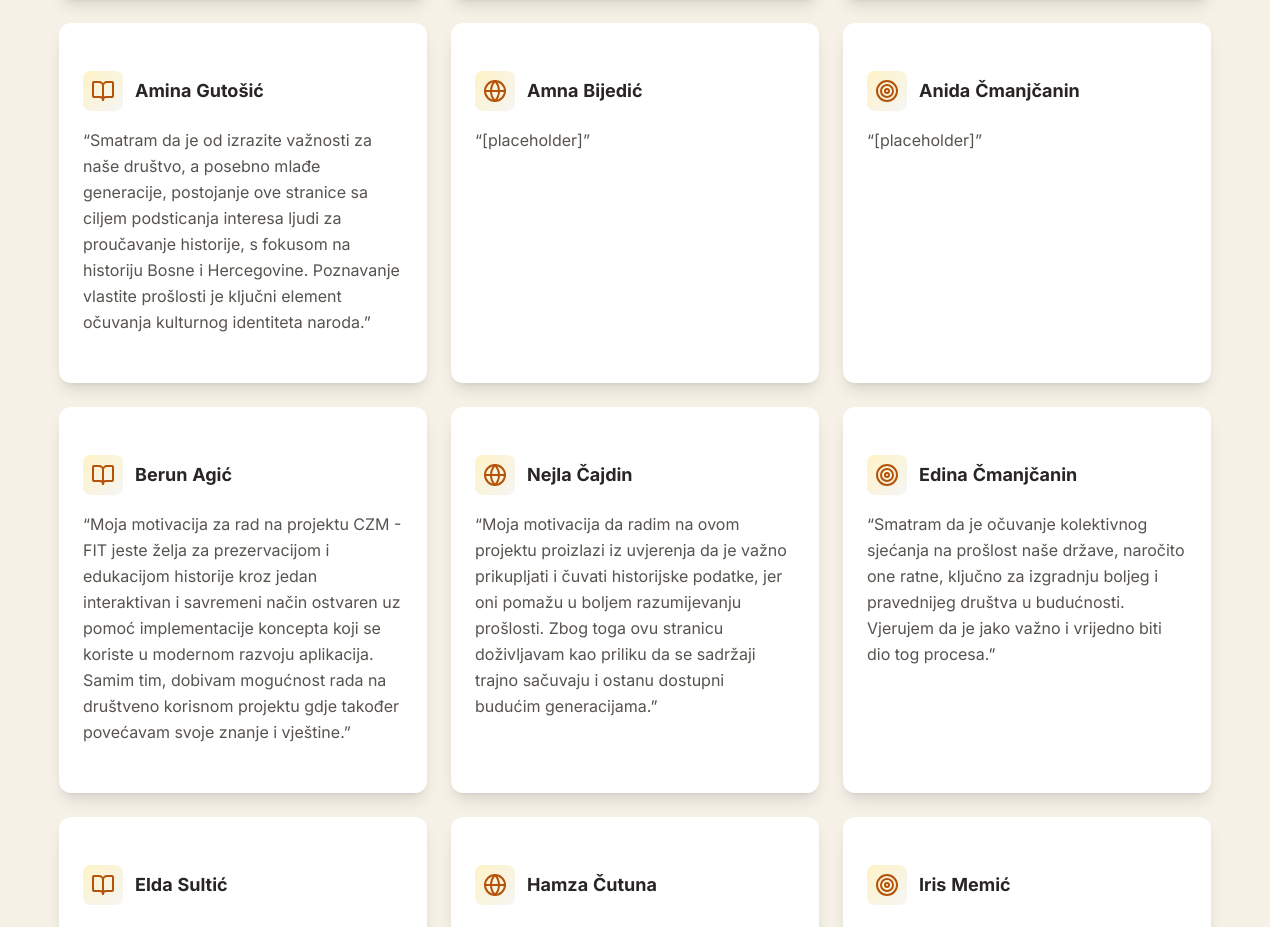
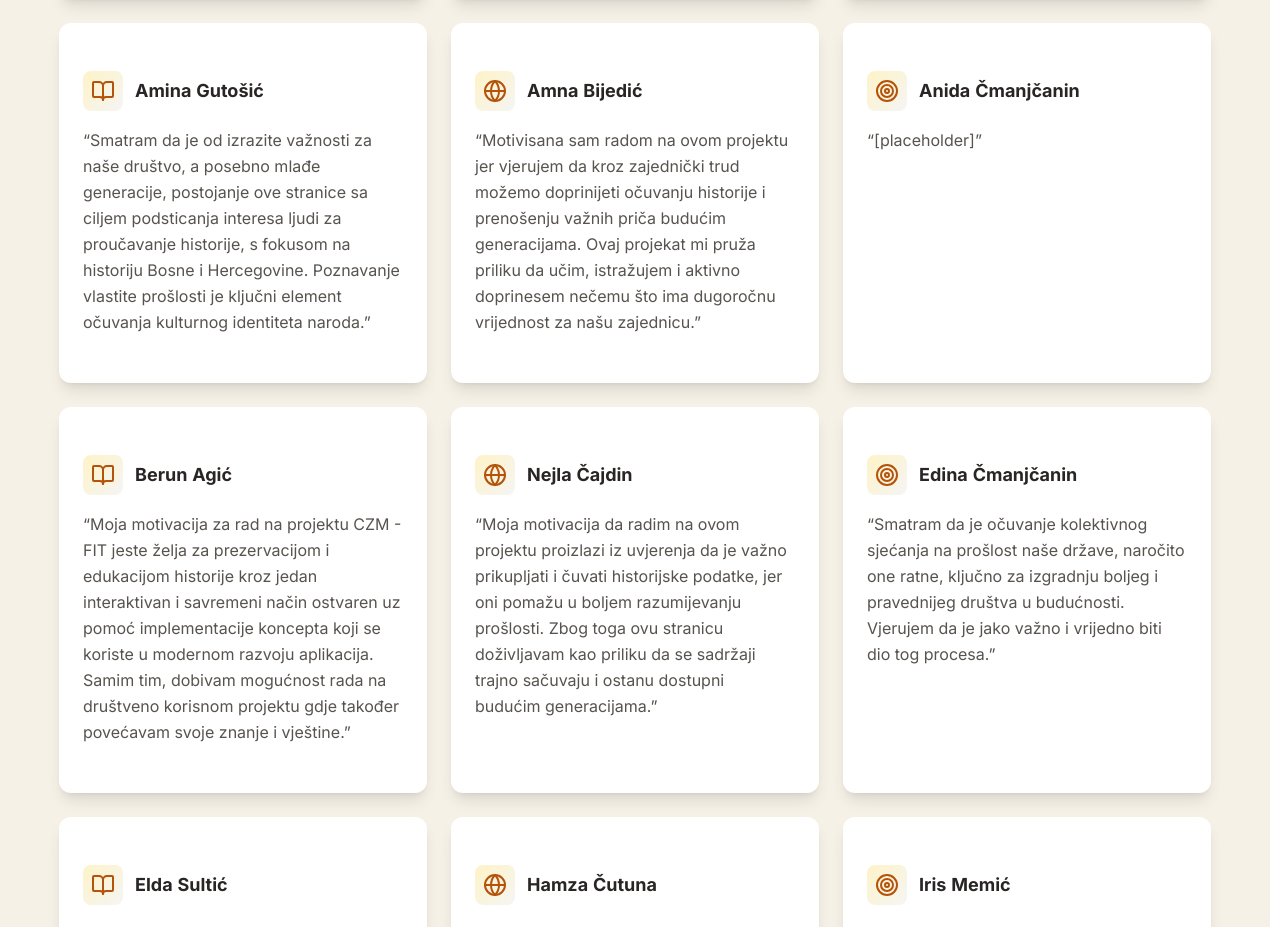
Before and after one commit to HamzaCutuna/czm, a Next.js app: page /o-projektu in a window 1280 px wide. Shown: the part 3849-4776 px from the top of the page. Built offline with nearby package versions, Linux system fonts and the light colour scheme; no server answers.

Commit message:
Added Amna testimonial

```diff
--- a/app/o-projektu/page.tsx
+++ b/app/o-projektu/page.tsx
@@ -149,7 +149,7 @@ export default function OProjektuPage() {
                     </div>
                   </div>
                   <p className="text-stone-600 leading-relaxed">
-                    &ldquo;[placeholder]&rdquo;
+                    &ldquo;Motivisana sam radom na ovom projektu jer vjerujem da kroz zajednički trud možemo doprinijeti očuvanju historije i prenošenju važnih priča budućim generacijama. Ovaj projekat mi pruža priliku da učim, istražujem i aktivno doprinesem nečemu što ima dugoročnu vrijednost za našu zajednicu.&rdquo;
                   </p>
                 </CardContent>
               </Card>
```
